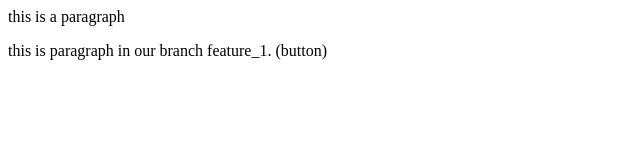
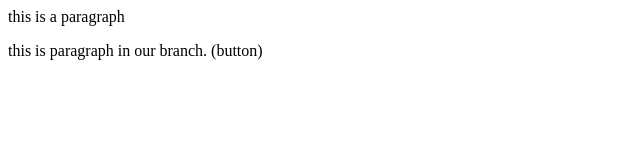
Before and after one commit to mohammad-kaif209/LocalRepo, a plain HTML site: page index.html in a window 1280 px wide. Shown: the full height of the page, 0-640 px from the left. Drawn offline with Linux system fonts and the light colour scheme.

```diff
--- a/index.html
+++ b/index.html
@@ -1,2 +1,2 @@
 <p>this is a paragraph</p>
-<p>this is paragraph in our branch feature_1. (button)</p>
+<p>this is paragraph in our branch. (button)</p>
```
